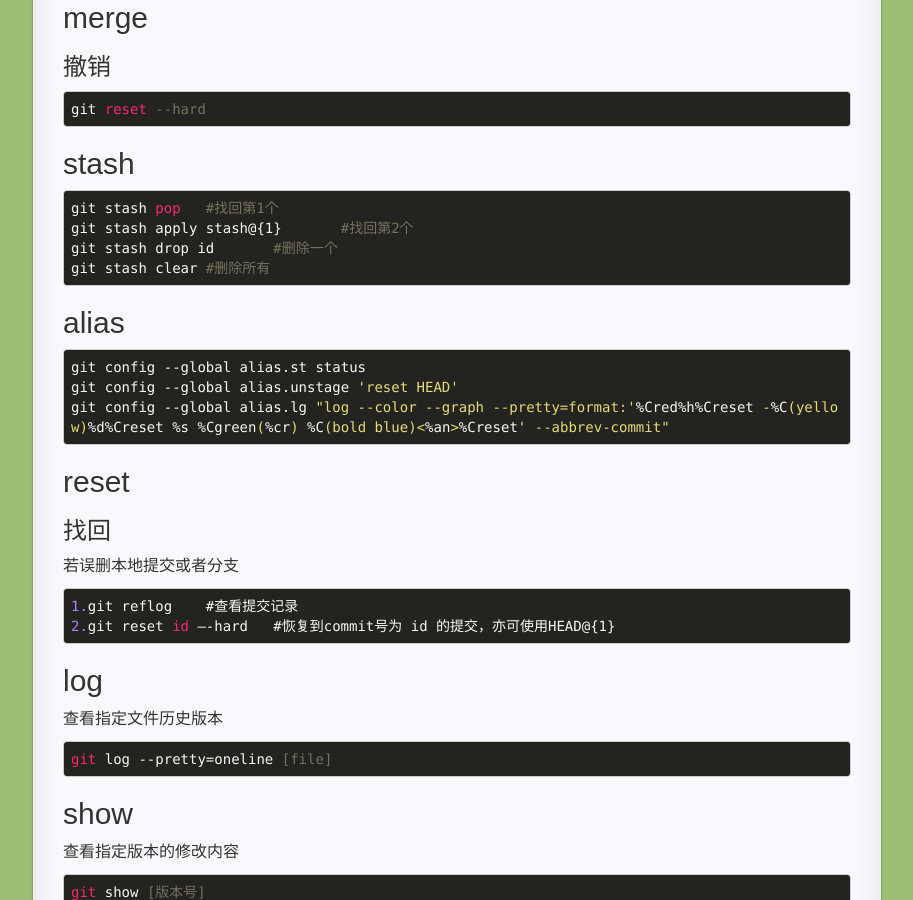
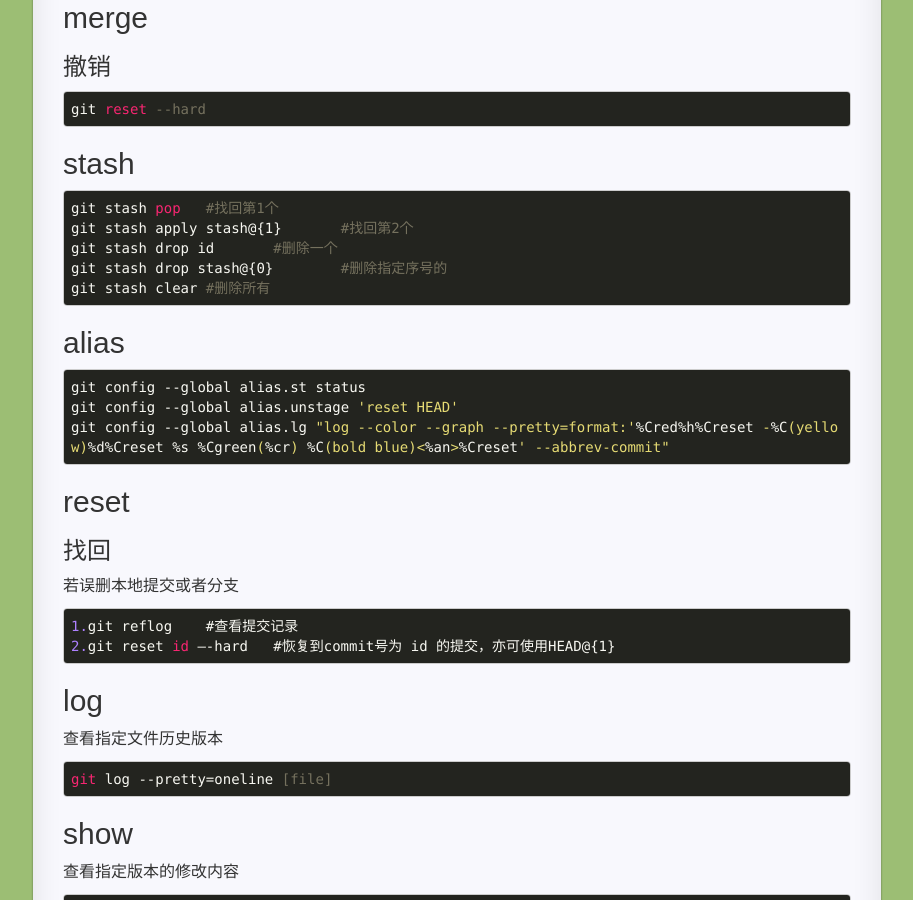
Before and after one commit to linyongchao/linyongchao.github.io, a Jekyll site: the page built from _posts/2015/2015-11-8-git.md, in a window 1280 px wide and 900 px high, scrolled down 4630 px. Shown: the whole window, without its empty margins (37-950 px from the left). Built offline with Jekyll 4.4.1, drawn with Linux system fonts in a browser that asks for light colours; comment, search, counter and statistics services are not loaded.

Commit message:
add:git删除指定暂存命令

```diff
--- a/_posts/2015/2015-11-8-git.md
+++ b/_posts/2015/2015-11-8-git.md
@@ -220,6 +220,7 @@ git fetch -p	#同上</code></pre>
 <pre><code class="hljs">git stash pop	#找回第1个
 git stash apply stash@{1}	#找回第2个
 git stash drop id	#删除一个
+git stash drop stash@{0}	#删除指定序号的
 git stash clear	#删除所有</code></pre>
 
 ## alias
```
